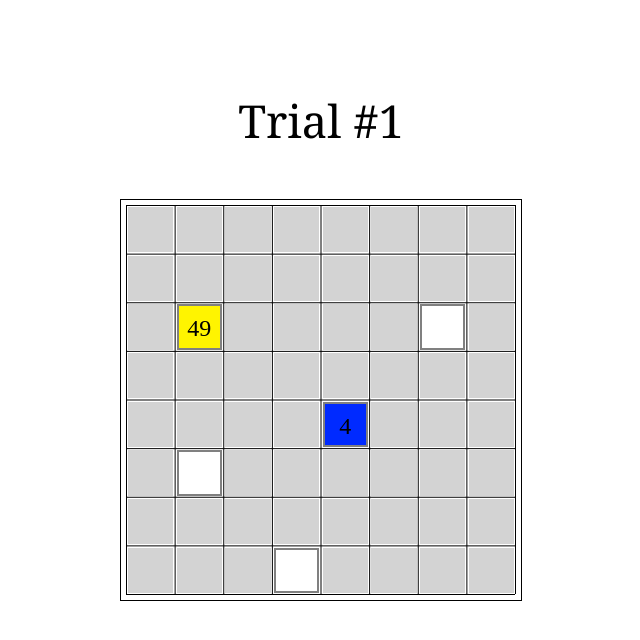
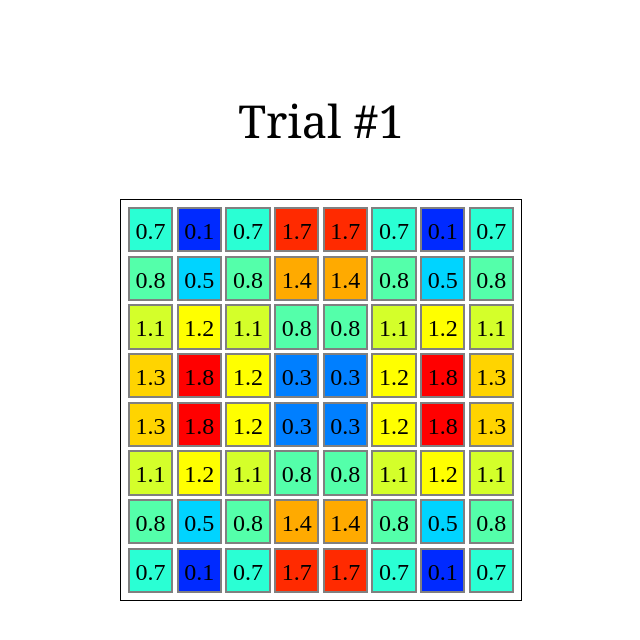
Before and after one commit to srinidhisrinivas/psy-uncertainty-experiment, a Flask app: page /trial/1 in a window 1280 px wide. Shown: the top 640 px of the page, without its empty margins (319-959 px from the left). Run offline with Flask 2, Linux system fonts and the light colour scheme.

Commit message:
changed grids to get values from template render

```diff
--- a/main.py
+++ b/main.py
@@ -21,14 +21,20 @@ def index():
 
 @app.route('/trial/<trial_num>')
 def render_trial(trial_num):
+
 	return render_template('layouts/grid.html',
 		trial_num = trial_num,
-		scripts = [
+		static_scripts = [
 			{'src': url_for('static', filename='js/jpalette.min.js')},
 			{'src': url_for('static', filename='js/main.js')},
 			{'src': url_for('static', filename='js/colors.js')},
 			{'src': url_for('static', filename='js/grid.js')},
-			{'src': 'https://ajax.googleapis.com/ajax/libs/jquery/3.4.1/jquery.min.js'} ]);
+			{'src': 'https://ajax.googleapis.com/ajax/libs/jquery/3.4.1/jquery.min.js'} ],
+		template_scripts = [
+			{'src': "js/main.js"} ],
+		grid_values = get_val_dict(8),
+		enabled_buttons = [(3,7),(1,5), (6,2)],
+		clicked_buttons = [(1,2), (4,4)]);
 
 @app.route('/postmethod', methods = ['POST'])
 def get_post_javascript_data():
@@ -44,23 +50,29 @@ def get_cell_val(idx, idy):
 	val = abs(float('%.1f'%(np.sin(idx * idy))));
 	val = idx*idy;
 
-	grid = np.linspace(-600, 600, 10000);
+	grid = np.linspace(-5, 5, 10000);
 	x = vec_to_buck(grid, 8, idx);
 	y = vec_to_buck(grid, 8, idy);
 	xx, yy = np.meshgrid(x, y);
 
 	z = griewank(xx,yy);
 	val = abs(int(np.mean(z)));
-
+	val = abs(float('%.1f'%(np.mean(z))))
 	return val;
 
-def get_val_dict(num_cells, targets):
+def get_val_dict(num_cells):
+	if os.path.isfile('valdict.json'):
+		with open('valdict.json', 'r') as f_in:
+			return json.load(f_in);
+
 	val_dict = {}
 	for i in range(num_cells):
 		for j in range(num_cells):
 			idx = str(i)+','+str(j);
-			if idx in targets:
-				val_dict[idx] = get_cell_val(i, j);
+			val_dict[idx] = get_cell_val(i, j);
+
+	with open('valdict.json', 'w') as f_out:
+		f_out.write(json.dumps(val_dict));
 
 	return val_dict;
 
--- a/static/js/grid.js
+++ b/static/js/grid.js
@@ -119,6 +119,7 @@ class SquareGrid{
 				var fRatio = (maxVal - val) / maxVal;
 				//alert(fRatio);
 				var color = rygbColorMap.getColor(fRatio).rgb();
+				//alert(color);
 				div.style['box-sizing'] = "border-box";
 				div.style.border = "2px solid grey";
 				div.style['background-color'] = color;
@@ -126,7 +127,7 @@ class SquareGrid{
 			colorDiv(div, maxVal);
 
 		});
-		//this.clickButton(button);
+		this.clickButton(button);
 
 		return button;
 
--- a/static/js/main.js
+++ /dev/null
@@ -1,23 +0,0 @@
-
-function onWindowLoad(){
-
-	var c = document.getElementById('myCanvas');
-	var ctx = c.getContext('2d');
- 	var targetCells = ['3,7','1,5','6,2','1,2','4,4']
-	var grid = new SquareGrid(c, 400, 8, 5);
-	//var gridVals = {{ grid_values }};
-	grid.draw();
-	$.post("/postmethod", {
-			javascript_data: JSON.stringify({numCells: grid.numCells, target: JSON.stringify(targetCells)})
-		}, function(data, status){
-			grid.setButtons(data);
-			grid.enableButtonByID(3,7);
-			grid.enableButtonByID(1,5);
-			grid.enableButtonByID(6,2);
-			grid.clickButtonByID(1,2);
-			grid.clickButtonByID(4,4);
-		});
-	//grid.draw();
-
-
-}
--- /dev/null
+++ b/templates/js/main.js
@@ -0,0 +1,19 @@
+function onWindowLoad(){
+
+	var c = document.getElementById('myCanvas');
+	var ctx = c.getContext('2d');
+ 	var targetCells = ['3,7','1,5','6,2','1,2','4,4'];
+	var grid = new SquareGrid(c, 400, 8, 5);
+
+	var gridVals = {{ grid_values|tojson }};
+	var clickedButtons = {{ clicked_buttons|tojson }};
+	var enabledButtons = {{ enabled_buttons|tojson }};
+
+	grid.setButtons(gridVals);
+	for(var i = 0; i<enabledButtons.length; i++){
+		grid.enableButtonByID(enabledButtons[i][0], enabledButtons[i][1])
+	}
+	for(var i = 0; i<clickedButtons.length; i++){
+		grid.clickButtonByID(clickedButtons[i][0], clickedButtons[i][1])
+	}
+}
--- a/templates/layouts/grid.html
+++ b/templates/layouts/grid.html
@@ -1,12 +1,17 @@
 {% extends "layouts/base.html" %}
 {% block head %}
-	{% for script in scripts %}
-	<script src='{{ script.src }}'> </script>
+
+
+	{% for script in static_scripts %}
+		<script src='{{ script.src }}'> </script>
+	{% endfor %}
+	{% for script in template_scripts %}
+	<script> {% include script.src %} </script>
+
 	{% endfor %}
 	<link rel="stylesheet" type="text/css" href="{{ url_for('static', filename='css/grid.css') }}">
 {% endblock %}
 {% block content %}
-
 	<div id="trialTitle"> Trial #{{ trial_num }} </div>
 		<div id="gridlayer" style="position: fixed;
 		    top: 50%;
--- /dev/null
+++ b/valdict.json
@@ -0,0 +1 @@
+{"0,0": 0.7, "0,1": 0.8, "0,2": 1.1, "0,3": 1.3, "0,4": 1.3, "0,5": 1.1, "0,6": 0.8, "0,7": 0.7, "1,0": 0.1, "1,1": 0.5, "1,2": 1.2, "1,3": 1.8, "1,4": 1.8, "1,5": 1.2, "1,6": 0.5, "1,7": 0.1, "2,0": 0.7, "2,1": 0.8, "2,2": 1.1, "2,3": 1.2, "2,4": 1.2, "2,5": 1.1, "2,6": 0.8, "2,7": 0.7, "3,0": 1.7, "3,1": 1.4, "3,2": 0.8, "3,3": 0.3, "3,4": 0.3, "3,5": 0.8, "3,6": 1.4, "3,7": 1.7, "4,0": 1.7, "4,1": 1.4, "4,2": 0.8, "4,3": 0.3, "4,4": 0.3, "4,5": 0.8, "4,6": 1.4, "4,7": 1.7, "5,0": 0.7, "5,1": 0.8, "5,2": 1.1, "5,3": 1.2, "5,4": 1.2, "5,5": 1.1, "5,6": 0.8, "5,7": 0.7, "6,0": 0.1, "6,1": 0.5, "6,2": 1.2, "6,3": 1.8, "6,4": 1.8, "6,5": 1.2, "6,6": 0.5, "6,7": 0.1, "7,0": 0.7, "7,1": 0.8, "7,2": 1.1, "7,3": 1.3, "7,4": 1.3, "7,5": 1.1, "7,6": 0.8, "7,7": 0.7}
```
